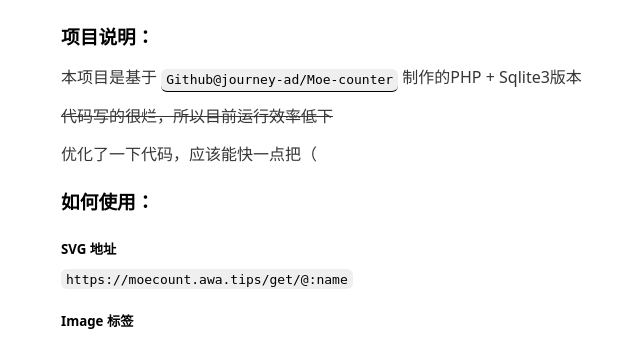
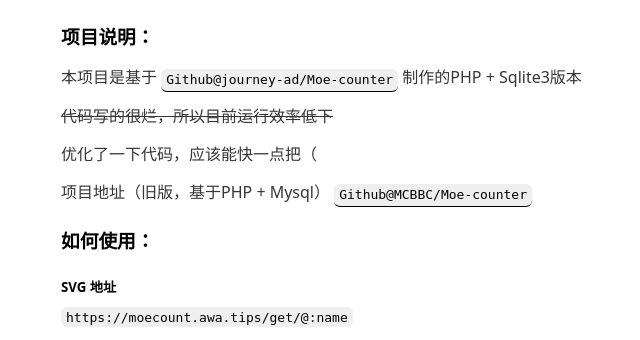
Before and after one commit to MCBBC/Moe-counter, a PHP site: page /index.php in a window 1280 px wide. Shown: the top 340 px of the page, without its empty margins (179-819 px from the left). Run offline with PHP 8.4, Linux system fonts and the light colour scheme.

Commit message:
Update index.php

```diff
--- a/index.php
+++ b/index.php
@@ -50,9 +50,10 @@
         <p><?php echo $_LANG['info.2']; ?></p>
         <p style="text-decoration: line-through"><?php echo $_LANG['info.3']; ?></p>
         <p><?php echo $_LANG['info.4']; ?></p>
+        <p><?php echo $_LANG['info.12']; ?> <a href="https://github.com/MCBBC/Moe-counter" target="_blank"><code class="text-decoration">Github@MCBBC/Moe-counter</code></a></p>
         <h3><?php echo $_LANG['info.5']; ?></h3>
         <h5><?php echo $_LANG['info.6']; ?></h5><code><?php echo config['web']['url'] ?>/get/@:name</code>
-        <h5><?php echo $_LANG['info.7']; ?></h5><code><img src="<?php echo config['web']['url'] ?>/get/@:name" alt=":name" /></code>
+        <h5><?php echo $_LANG['info.7']; ?></h5><code>&lt;img src="<?php echo config['web']['url'] ?>/get/@:name" alt=":name" /></code>
         <h5><?php echo $_LANG['info.8']; ?></h5><code>![:name](<?php echo config['web']['url'] ?>/get/@:name)</code>
         <h3>eg:<img src="<?php echo config['web']['url'] ?>/get/@index" alt="Moe Count!" /></h3>
         <i><?php echo $_LANG['info.9']; ?></i>
@@ -61,15 +62,17 @@
                 <h3 style="display: inline-block; cursor: pointer;" class="text-decoration"><?php echo $_LANG['info.10']; ?></h3>
             </summary>
             <p style="margin: 0;"><?php echo $_LANG['info.11']; ?></p>
-            <h5>moebooru</h5>
+            <h5><a href="https://www.asoulworld.com/" target="_blank">asoul</a></h5>
+            <img src="<?php echo config['web']['url'] ?>/get/@demo?theme=asoul" alt="A-SOUL" />
+            <h5><a href="https://rule34.xxx/" target="_blank">rule34 <span style="color: red;">[NSFW]</span></a></h5>
+            <img src="<?php echo config['web']['url'] ?>/get/@demo?theme=rule34" alt="Rule34" />
+            <h5><a href="https://github.com/moebooru/moebooru" target="_blank">moebooru</a></h5>
             <img src="<?php echo config['web']['url'] ?>/get/@demo?theme=moebooru" alt="Moebooru" />
-            <h5>moebooru-h</h5>
+            <h5><a href="https://github.com/moebooru/moebooru" target="_blank">moebooru-h</a></h5>
             <img src="<?php echo config['web']['url'] ?>/get/@demo?theme=moebooru-h" alt="Moebooru-Hentai" />
-            <h5>rule34</h5>
-            <img src="<?php echo config['web']['url'] ?>/get/@demo?theme=rule34" alt="Rule34" />
-            <h5>gelbooru</h5>
+            <h5><a href="https://gelbooru.com/" target="_blank">gelbooru <span style="color: red;">[NSFW]</span></a></h5>
             <img src="<?php echo config['web']['url'] ?>/get/@demo?theme=gelbooru" alt="Gelbooru" />
-            <h5>gelbooru-h</h5>
+            <h5><a href="https://gelbooru.com/" target="_blank">gelbooru-h <span style="color: red;">[NSFW]</span></a></h5>
             <img src="<?php echo config['web']['url'] ?>/get/@demo?theme=gelbooru-h" alt="Gelbooru-Hentai" />
         </details>
         <details>
```
